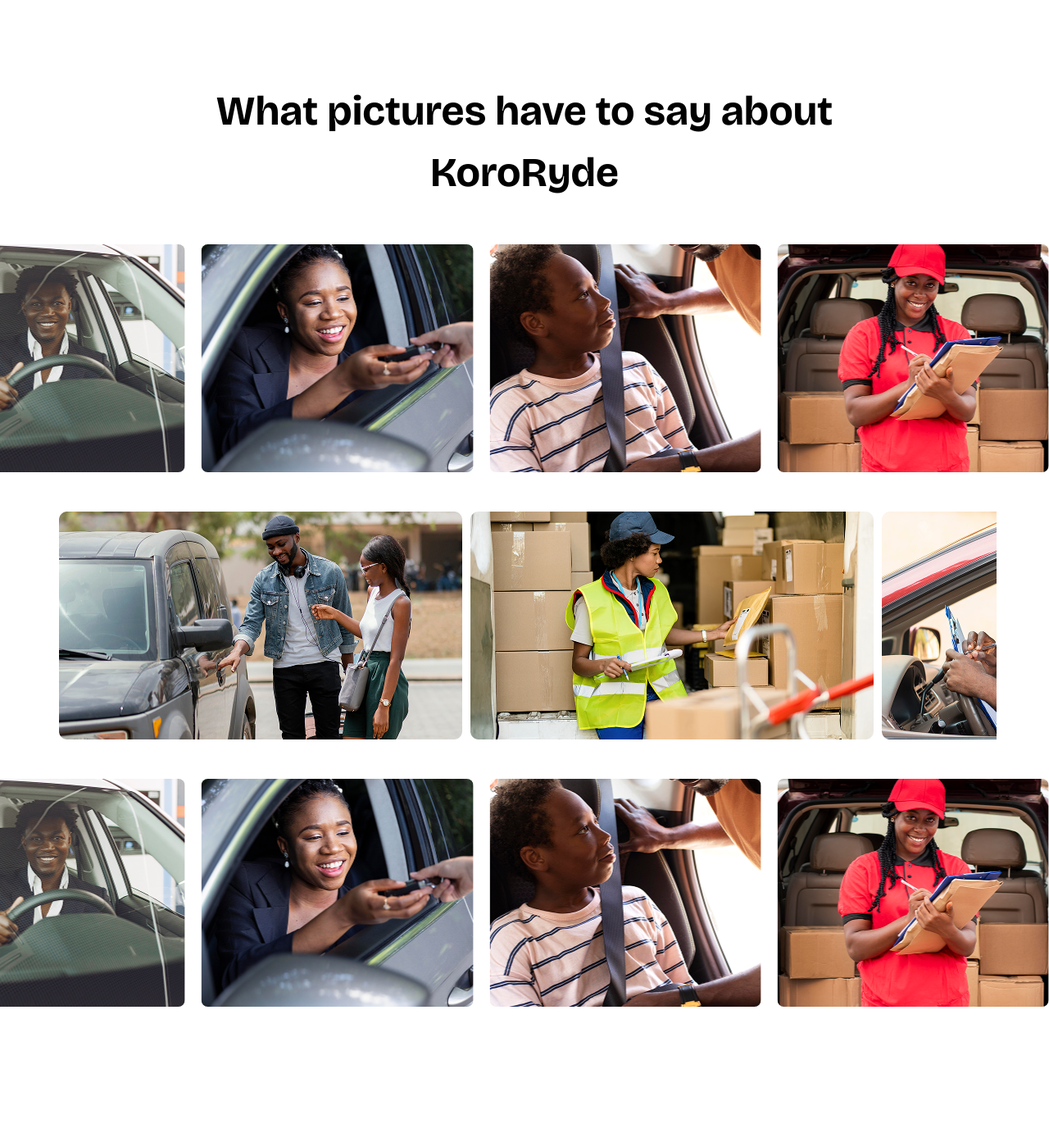
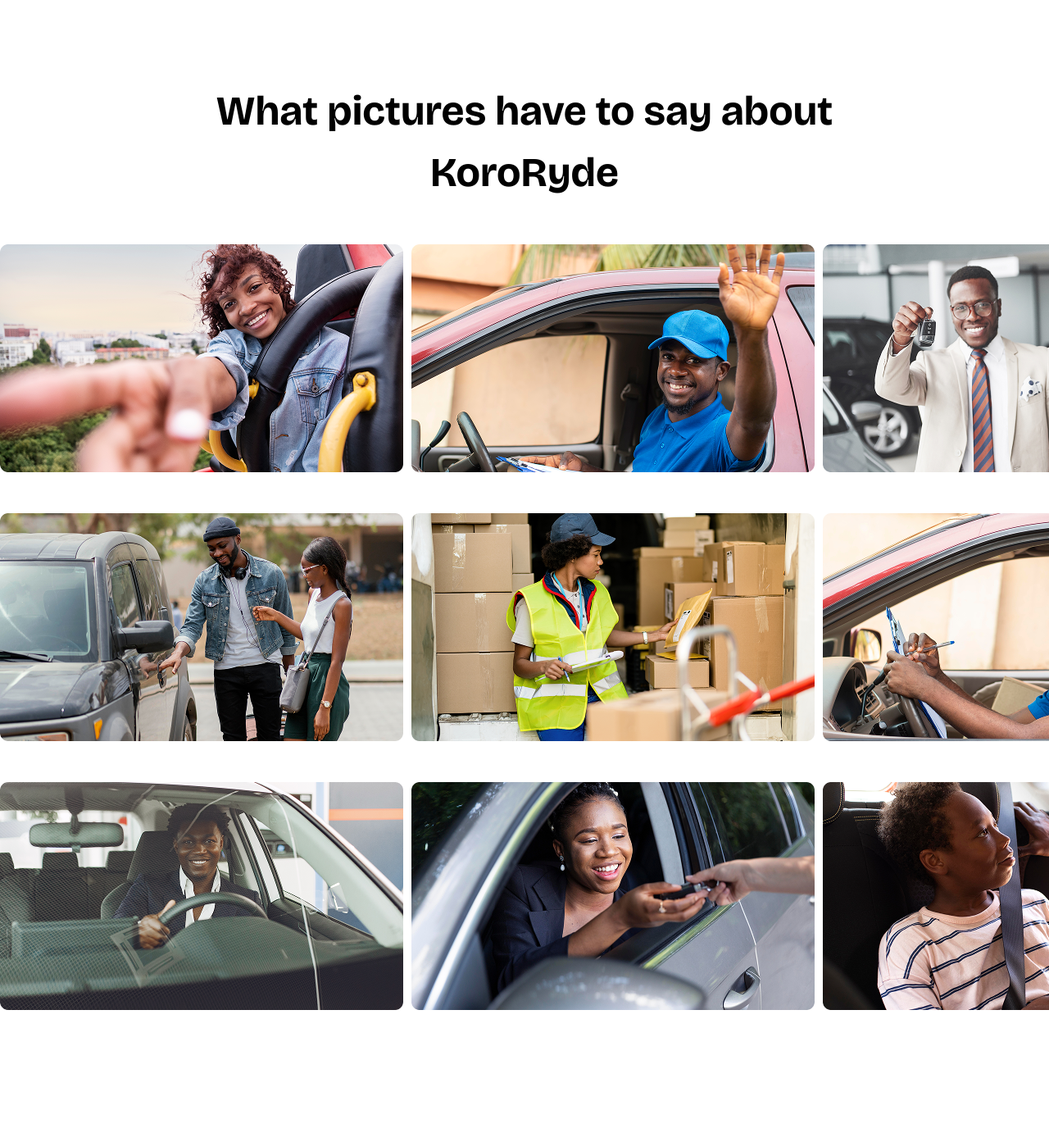
Before and after one commit to ayoeze191/kororyde, a Next.js app: page / in a window 1280 px wide. Shown: the part 3717-5110 px from the top of the page at 82% size. Built offline with nearby package versions, Linux system fonts and the light colour scheme.

Commit message:
fix career path

```diff
--- a/app/Header.js
+++ b/app/Header.js
@@ -40,8 +40,6 @@ export default function Navbar({ isHomePage }) {
     </button>
   </div>
 </div>
-
-
         {/* ✅ Mobile Menu Button */}
         <button onClick={toggleSidebar} className="lg:hidden">
           <Image src={hamburger} width={40} height={40} alt="Menu" />
--- a/app/page.js
+++ b/app/page.js
@@ -15,6 +15,15 @@ import investment from "./../public/assets/investment.png"
 import picture6 from "./../public/assets/picture6.png"
 import picture7 from "./../public/assets/picture7.png"
 import picture5 from "./../public/assets/picture5.png"
+import picture1 from "./../public/assets/picture1.png"
+import picture2 from "./../public/assets/picture2.png"
+import picture3 from "./../public/assets/picture3.png"
+import picture4 from "./../public/assets/picture4.png"
+import picture8 from "./../public/assets/picture8.png"
+import picture9 from "./../public/assets/picture9.png"
+import picture10 from "./../public/assets/picture10.png"
+import picture11 from "./../public/assets/picture11.png"
+
 
 // import service3 from "./../public/assets"
 import Header from "./Header";
@@ -191,12 +200,30 @@ Smart Mobility
 ">What pictures have to say about<br/>
       KoroRyde</p>
       <div className="flex gap-[10px] overflow-x-scroll mt-[50px] w-full">
-  <ImageSlider />
+      <Image
+    src={picture1}
+    alt=""
+    className="w-[150px] h-[85px] sm:w-[180px] sm:h-[120px] md:w-[250px] md:h-[200px] lg:w-[300px] lg:h-[278px] xl:w-[492px] xl:h-[278px] object-cover rounded-lg flex-shrink-0"
+  />
+  <Image
+    src={picture2}
+    alt=""
+    className="w-[150px] h-[85px] sm:w-[180px] sm:h-[120px] md:w-[250px] md:h-[200px] lg:w-[300px] lg:h-[278px] xl:w-[492px] xl:h-[278px] object-cover rounded-lg flex-shrink-0"
+  />
+  <Image
+    src={picture3}
+    alt=""
+    className="w-[150px] h-[85px] sm:w-[180px] sm:h-[120px] md:w-[250px] md:h-[200px] lg:w-[300px] lg:h-[278px] xl:w-[492px] xl:h-[278px] object-cover rounded-lg flex-shrink-0"
+  />
+   <Image
+    src={picture4}
+    alt=""
+    className="w-[150px] h-[85px] sm:w-[180px] sm:h-[120px] md:w-[250px] md:h-[200px] lg:w-[300px] lg:h-[278px] xl:w-[492px] xl:h-[278px] object-cover rounded-lg flex-shrink-0"
+  />
 </div>
 
-      <div className="mt-10 flex flex-wrap gap-4 justify-center w-full px-4 md:px-8 lg:px-16">
-      <div className="flex gap-[10px] overflow-x-auto whitespace-nowrap p-2">
-  <Image
+<div className="flex gap-[10px] overflow-x-scroll mt-[50px] w-full">
+      <Image
     src={picture5}
     alt=""
     className="w-[150px] h-[85px] sm:w-[180px] sm:h-[120px] md:w-[250px] md:h-[200px] lg:w-[300px] lg:h-[278px] xl:w-[492px] xl:h-[278px] object-cover rounded-lg flex-shrink-0"
@@ -212,11 +239,28 @@ Smart Mobility
     className="w-[150px] h-[85px] sm:w-[180px] sm:h-[120px] md:w-[250px] md:h-[200px] lg:w-[300px] lg:h-[278px] xl:w-[492px] xl:h-[278px] object-cover rounded-lg flex-shrink-0"
   />
 </div>
-
+<div className="flex gap-[10px] overflow-x-scroll mt-[50px] w-full">
+      <Image
+    src={picture8}
+    alt=""
+    className="w-[150px] h-[85px] sm:w-[180px] sm:h-[120px] md:w-[250px] md:h-[200px] lg:w-[300px] lg:h-[278px] xl:w-[492px] xl:h-[278px] object-cover rounded-lg flex-shrink-0"
+  />
+  <Image
+    src={picture9}
+    alt=""
+    className="w-[150px] h-[85px] sm:w-[180px] sm:h-[120px] md:w-[250px] md:h-[200px] lg:w-[300px] lg:h-[278px] xl:w-[492px] xl:h-[278px] object-cover rounded-lg flex-shrink-0"
+  />
+  <Image
+    src={picture10}
+    alt=""
+    className="w-[150px] h-[85px] sm:w-[180px] sm:h-[120px] md:w-[250px] md:h-[200px] lg:w-[300px] lg:h-[278px] xl:w-[492px] xl:h-[278px] object-cover rounded-lg flex-shrink-0"
+  />
+    <Image
+    src={picture11}
+    alt=""
+    className="w-[150px] h-[85px] sm:w-[180px] sm:h-[120px] md:w-[250px] md:h-[200px] lg:w-[300px] lg:h-[278px] xl:w-[492px] xl:h-[278px] object-cover rounded-lg flex-shrink-0"
+  />
 </div>
-      <div className="flex gap-[40px] mt-[40px] w-full overflow-x-scroll mx-auto ">
-      <ImageSliderThree />
-      </div>
      </div>
 
      <div className="bg-white py-[150px]">
```
